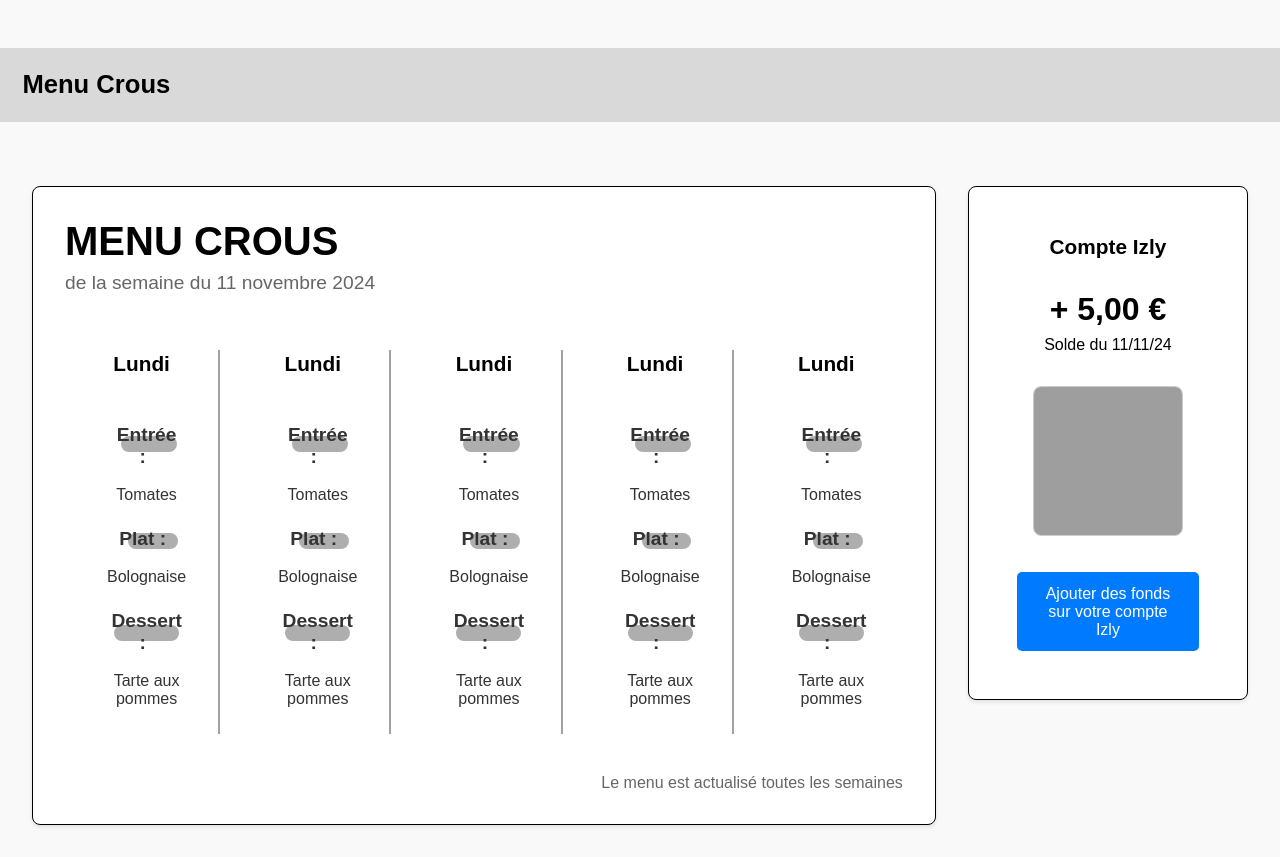
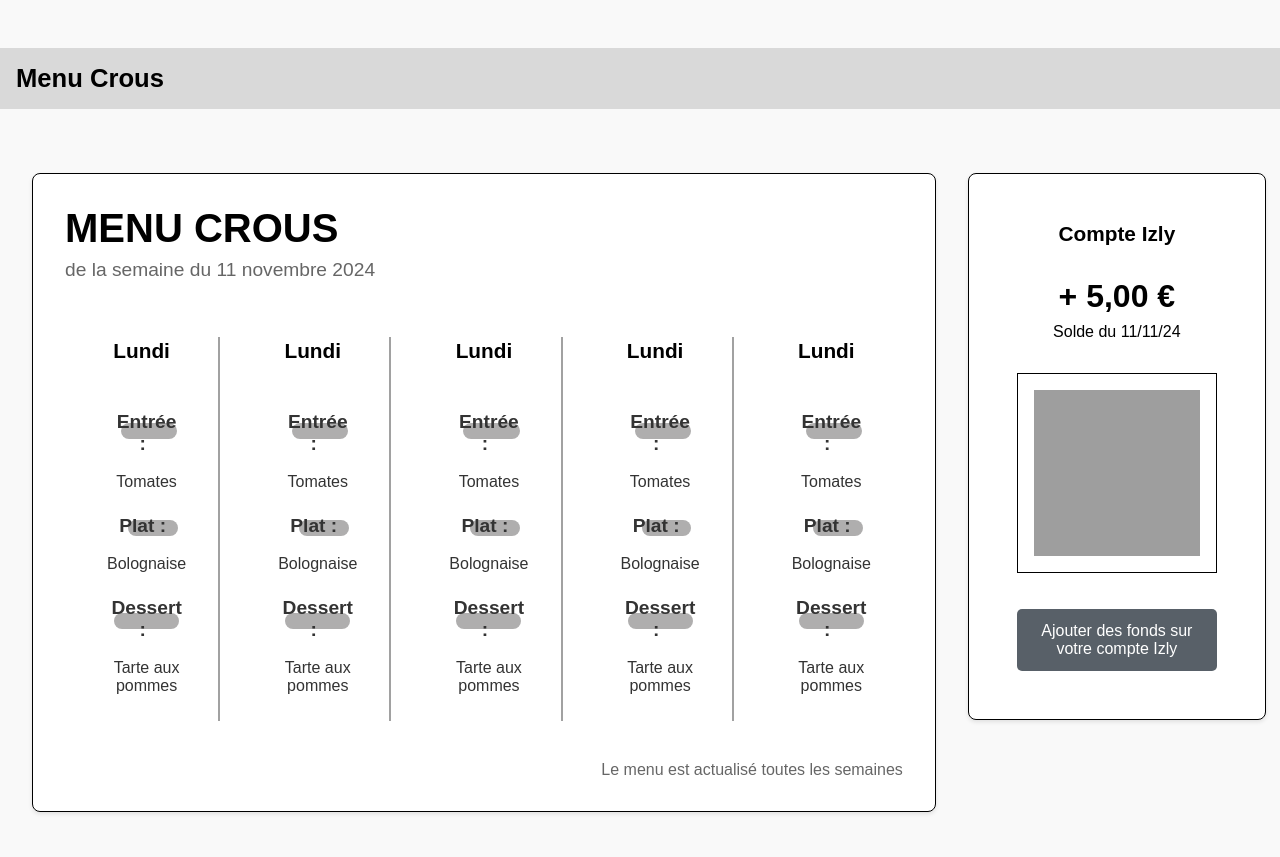
Before and after one commit to BomberQLF/ENT, a PHP site: page /Vue/menuCrous.php in a window 1280 px wide. Shown: the part 82-939 px from the top of the page. After the commit the page ends 896 px from the top, so only its background shows below. Run offline with PHP 8.4, Linux system fonts and the light colour scheme; grey boxes are pictures that could not be loaded.

Commit message:
Update menuCrous.css

```diff
--- a/Style/menuCrous.css
+++ b/Style/menuCrous.css
@@ -58,11 +58,9 @@ body {
   border-right: 2px solid rgba(0, 0, 0, 0.369);
   position: relative;
 }
-
 .day:last-child {
   border-right: none;
 }
-
 .day h2 {
   font-size: 1.3rem;
   margin-bottom: 3rem;
@@ -70,7 +68,6 @@ body {
 .strong-menu {
   font-size: 1.2rem;
 }
-
 .menu-item {
   position: relative;
   margin-bottom: 1.5rem;
@@ -79,7 +76,6 @@ body {
   justify-content: center;
   text-align: center;
 }
-
 .menu-item p {
   margin: 0;
   position: relative;
@@ -89,21 +85,18 @@ body {
   font-weight: normal;
   padding-left: 10px;
 }
-
 .banderole {
   width: 100%;
-    background-color: #D9D9D9;
-    padding: 1.4rem;
+  background-color: #d9d9d9;
+  padding: 1rem;
   margin-top: 3rem;
   font-weight: bold;
   font-size: 1.6rem;
 }
-
 .menu-item strong {
   font-weight: bold;
   margin-right: 0.5rem;
 }
-
 .entree-bg {
   position: absolute;
   display: block;
@@ -140,7 +133,6 @@ body {
   transform: translateY(-50%);
   left: 17px;
 }
-
 /* Note */
 .note {
   color: #666;
@@ -148,7 +140,6 @@ body {
   text-align: right;
   margin-top: 1rem;
 }
-
 /* Section Izly */
 .izly-account {
   border: 1px solid black;
@@ -162,32 +153,36 @@ body {
   background-color: #ffffff;
   box-shadow: 0 2px 4px rgba(0, 0, 0, 0.1);
 }
-
 .izly-account h2 {
   font-size: 1.3rem;
   margin-bottom: 2rem;
 }
-
 .balance {
   margin-bottom: 2rem;
 }
-
 .amount {
   font-size: 2rem;
   font-weight: bold;
   margin-bottom: 0.5rem;
 }
-
 .qr-code img {
-    width: 150px;
-    height: 150px;
-    border: 1px solid #ccc;
-    border-radius: 8px;
+  width: 200px;
+  height: 200px;
+  border: 1px solid #000000;
   margin-bottom: 2rem;
+  padding: 1rem;
 }
-
+.button-container {
+  width: 100%;
+  text-align: center;
+}
+.izly_big_container {
+  display: flex;
+  flex-direction: column;
+  gap: 3rem;
+}
 button {
-    background-color: #007bff;
+  background-color: #586068;
   color: white;
   padding: 0.8rem 1.2rem;
   border: none;
@@ -196,7 +191,6 @@ button {
   cursor: pointer;
   transition: background-color 0.3s;
 }
-
 button:hover {
   background-color: #0056b3;
 }
```
Lines whose indentation alone changed are shown as unchanged.
